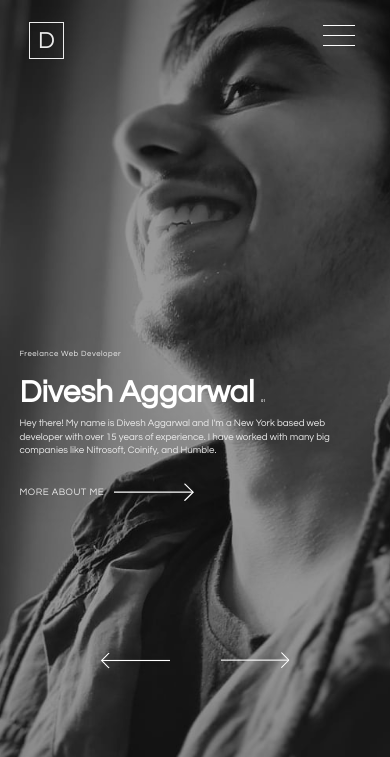
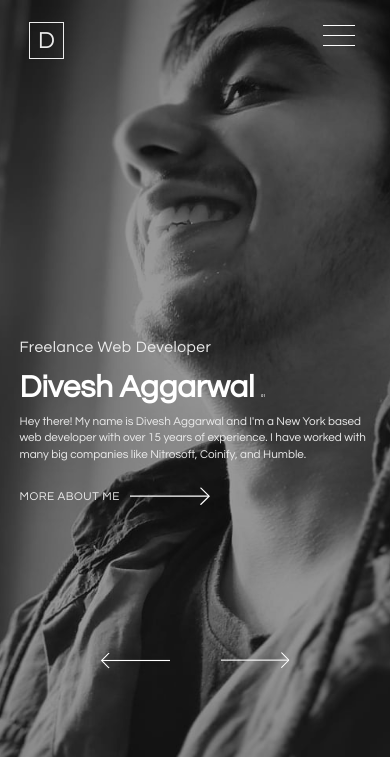
Before and after one commit to diveshagarwal213/My_Portfolio, a plain HTML site: page index.html in a window 390 px wide. Shown: the top 757 px of the page. Drawn offline with nearby package versions, Linux system fonts and the light colour scheme.

```diff
--- a/Style/main.scss
+++ b/Style/main.scss
@@ -301,11 +301,14 @@ h3{
             }
             p{
                 margin: 1vh 0px 3vh 0px ;
-                font-size: 2.5vw;
+                font-size: 3vw;
                 width: 100%;
             }
             a{
-                font-size: 2.5vw;
+                font-size: 3vw;
+            }
+            text{
+                font-size: 4vw;
             }
         }
     }
```
Also changed, not shown: Style/main.css, 2 other files.
